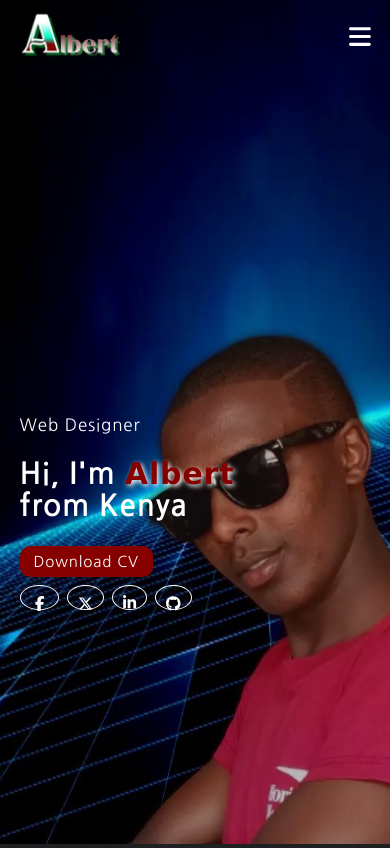
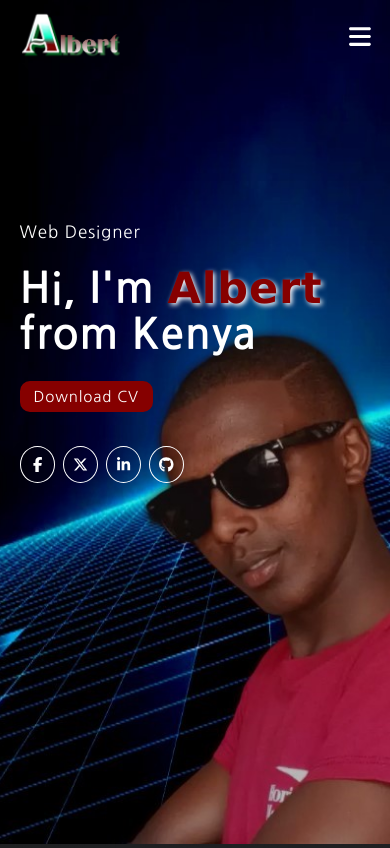
Before and after one commit to AlbertKiama/Pro_code, a PHP site: page / in a window 390 px wide. Shown: the top 848 px of the page. Run offline with PHP 8.4, Linux system fonts and the light colour scheme; some libraries are stand-ins or nearby versions; some web fonts are replaced.

Commit message:
Responsiveness shit

```diff
--- a/index.css
+++ b/index.css
@@ -560,17 +564,25 @@
         background-position: center center;
     }
     .header-text{
-        margin-top: 100%;
+        margin-top: 45%;
         font-size: 17px;
     }
     .header-text h1 {
-        font-size: 30px;
+        font-size: 43px;
     }
     .resume {
         font-size: 15px;
         padding: 8px 14px;
         border-radius: 10px;
     }
+    .social-icons {
+        margin-top: 40px;
+    }
+    .social-icons a:nth-of-type(1) { padding: 8px 12px; }
+    .social-icons a:nth-of-type(2) { padding: 8px 9px; }
+    .social-icons a:nth-of-type(3) { padding: 8px 10px; }
+    .social-icons a:nth-of-type(4) { padding: 8px 9px; }
+
     .logo {
         width: 100px;
     }
@@ -649,8 +664,6 @@
         font-size: 16px;
     }
     .social-icons a {
-        min-width: 25px;
-        height: 25px;
         font-size: 15px;
         margin-right: 8px;
     }
```
Also changed, not shown: other parts of index.css (+18 -14 lines).
